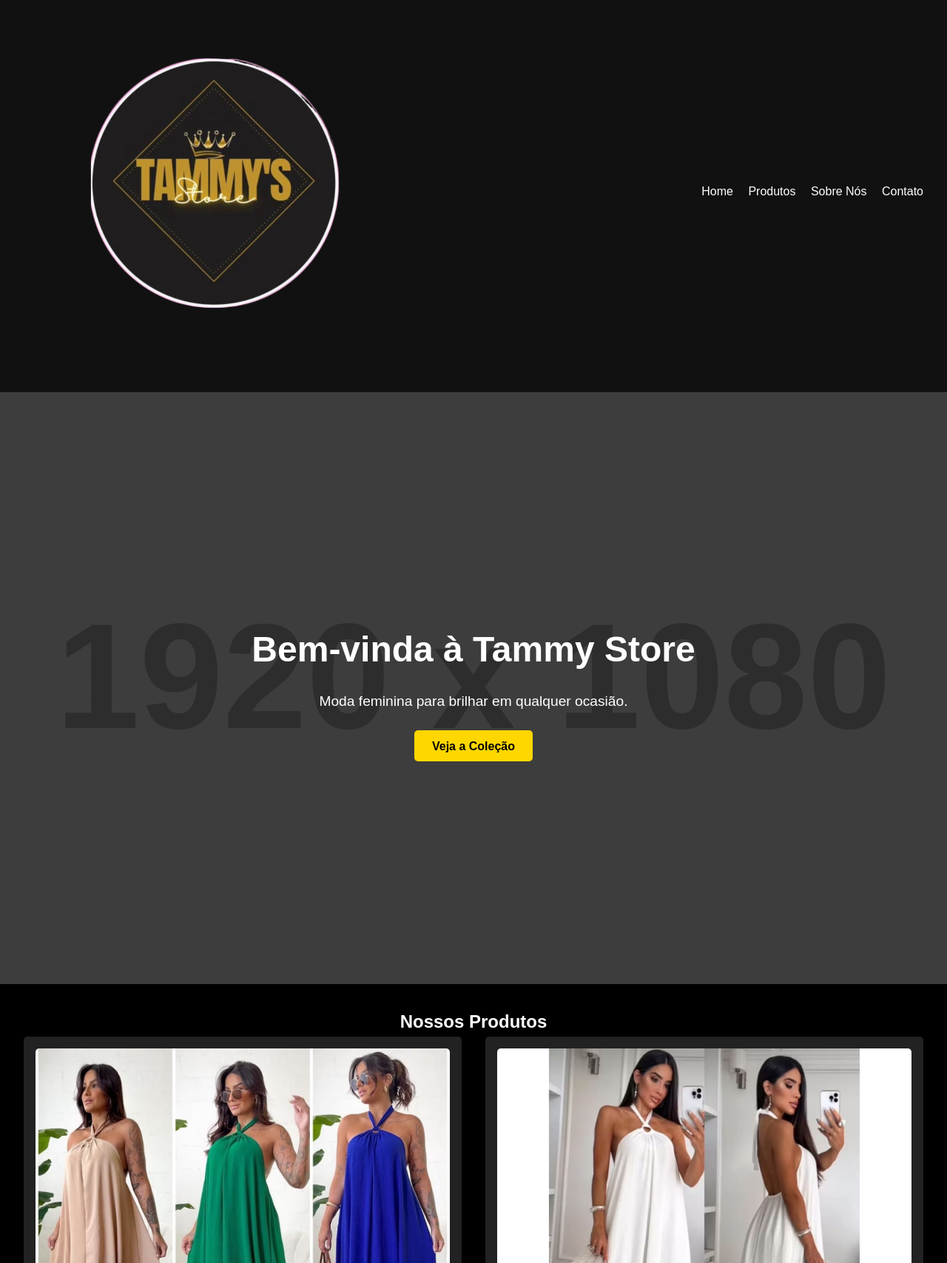
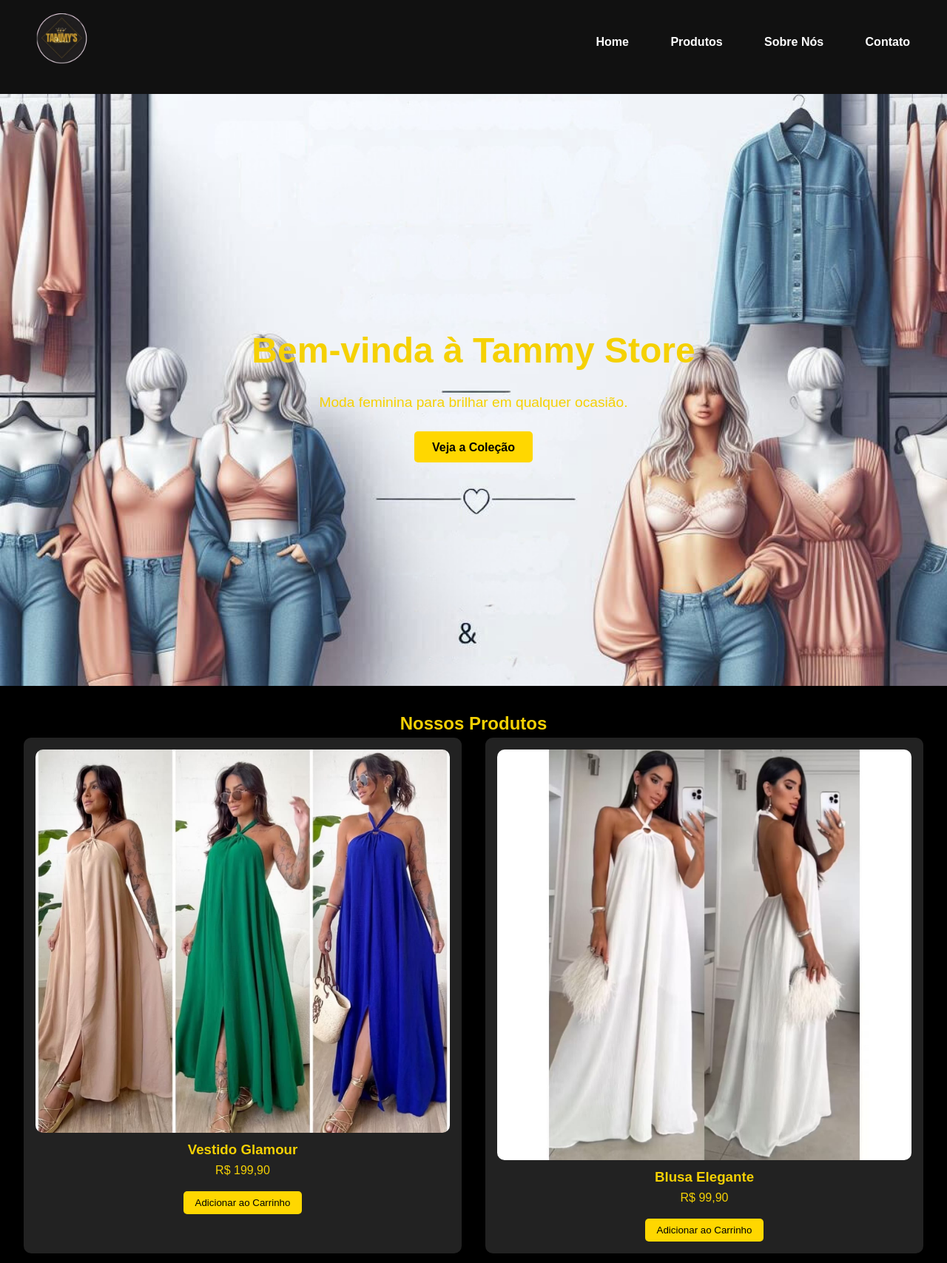
Before and after one commit to b2ycompany/tammystore, a plain HTML site: page index.html in a window 1280 px wide. Shown: the part 13-1720 px from the top of the page at 74% size. Drawn offline with Linux system fonts and the light colour scheme; placeholder pictures from the web are drawn by us.

Commit message:
Update styles.css

```diff
--- a/styles.css
+++ b/styles.css
@@ -1 +1,142 @@
-/* Reset básico */ * { margin: 0; padding: 0; box-sizing: border-box; } body { font-family: Arial, sans-serif; color: #fff; background-color: #000; line-height: 1.6; } .header { display: flex; justify-content: space-between; align-items: center; padding: 1rem 2rem; background-color: #111; position: sticky; top: 0; z-index: 1000; } .header .logo { font-size: 1.5rem; color: gold; font-weight: bold; } .nav a { color: #fff; text-decoration: none; margin-left: 1rem; transition: color 0.3s; } .nav a:hover { color: gold; } .hero { height: 100vh; background: linear-gradient(rgba(0, 0, 0, 0.7), rgba(0, 0, 0, 0.7)), url('https://via.placeholder.com/1920x1080') no-repeat center center/cover; display: flex; justify-content: center; align-items: center; text-align: center; } .hero h1 { font-size: 3rem; margin-bottom: 1rem; } .hero p { font-size: 1.2rem; margin-bottom: 2rem; } .btn { padding: 0.8rem 1.5rem; background: gold; color: #000; text-decoration: none; font-weight: bold; border: none; border-radius: 5px; cursor: pointer; } .products { padding: 2rem; text-align: center; } .product-grid { display: grid; grid-template-columns: repeat(auto-fit, minmax(250px, 1fr)); gap: 2rem; } .product-card { background: #222; padding: 1rem; border-radius: 5px; text-align: center; } .product-card img { max-width: 100%; border-radius: 5px; } .about, .contact { padding: 2rem; text-align: center; } .footer { text-align: center; padding: 1rem; background: #111; color: #fff; }
+/* Reset básico */
+* {
+    margin: 0;
+    padding: 0;
+    box-sizing: border-box;
+}
+
+body {
+    font-family: 'Arial', sans-serif;
+    color: #f5d104;
+    background-color: #000;
+    line-height: 1.6;
+}
+
+.header {
+    display: flex;
+    justify-content: space-between;
+    align-items: center;
+    padding: 1rem 2rem;
+    background-color: #111;
+    position: sticky;
+    top: 0;
+    z-index: 1000;
+}
+
+.header .logo img {
+    width: 100px;
+}
+
+.nav a {
+    color: #fff;
+    text-decoration: none;
+    margin-left: 1rem;
+    padding: 0.5rem 1rem;
+    border: 2px solid transparent;
+    transition: all 0.3s ease;
+    font-weight: bold;
+}
+
+.nav a:hover {
+    color: gold;
+    border: 2px solid gold;
+    border-radius: 5px;
+}
+
+.hero {
+    height: 100vh;
+    background: url('https://b2ycompany.github.io/tammystore/Vo.png') no-repeat center center/cover;
+    animation: backgroundMove 20s infinite linear;
+    display: flex;
+    justify-content: center;
+    align-items: center;
+    text-align: center;
+}
+
+@keyframes backgroundMove {
+    0% {
+        background-position: 0 0;
+    }
+
+    100% {
+        background-position: 100% 100%;
+    }
+}
+
+.hero h1 {
+    font-size: 3rem;
+    margin-bottom: 1rem;
+}
+
+.hero p {
+    font-size: 1.2rem;
+    margin-bottom: 2rem;
+}
+
+.btn {
+    padding: 0.8rem 1.5rem;
+    background: gold;
+    color: #000;
+    text-decoration: none;
+    font-weight: bold;
+    border: none;
+    border-radius: 5px;
+    cursor: pointer;
+}
+
+.products {
+    padding: 2rem;
+    text-align: center;
+}
+
+.product-grid {
+    display: grid;
+    grid-template-columns: repeat(auto-fit, minmax(250px, 1fr));
+    gap: 2rem;
+}
+
+.product-card {
+    background: #222;
+    padding: 1rem;
+    border-radius: 10px;
+    text-align: center;
+    transition: transform 0.3s ease, box-shadow 0.3s ease;
+}
+
+.product-card:hover {
+    transform: scale(1.05);
+    box-shadow: 0 0 15px gold;
+}
+
+.product-card img {
+    max-width: 100%;
+    border-radius: 10px;
+}
+
+.product-card .add-to-cart {
+    margin-top: 1rem;
+    padding: 0.5rem 1rem;
+    background: gold;
+    color: #000;
+    border: none;
+    border-radius: 5px;
+    cursor: pointer;
+    transition: background 0.3s ease;
+}
+
+.product-card .add-to-cart:hover {
+    background: #ffcc00;
+}
+
+.about,
+.contact {
+    padding: 2rem;
+    text-align: center;
+}
+
+.footer {
+    text-align: center;
+    padding: 1rem;
+    background: #111;
+    color: #fff;
+}
```
